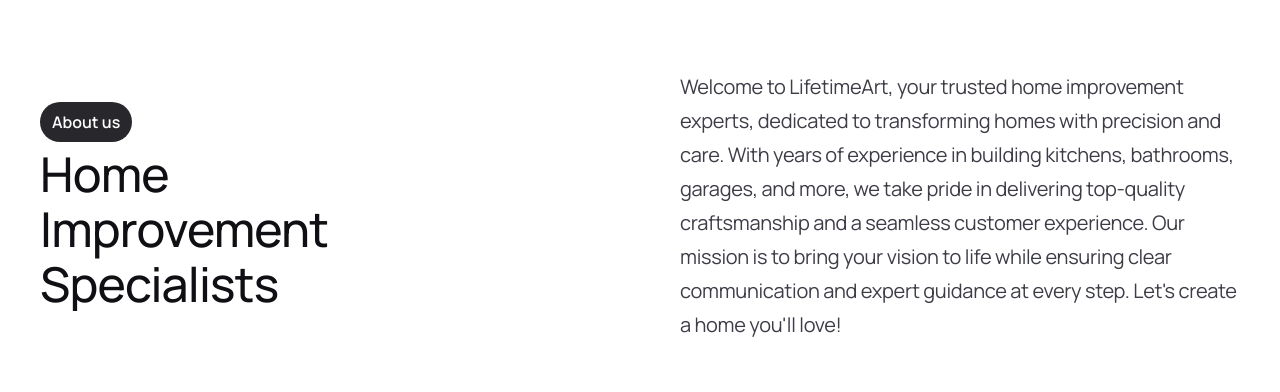
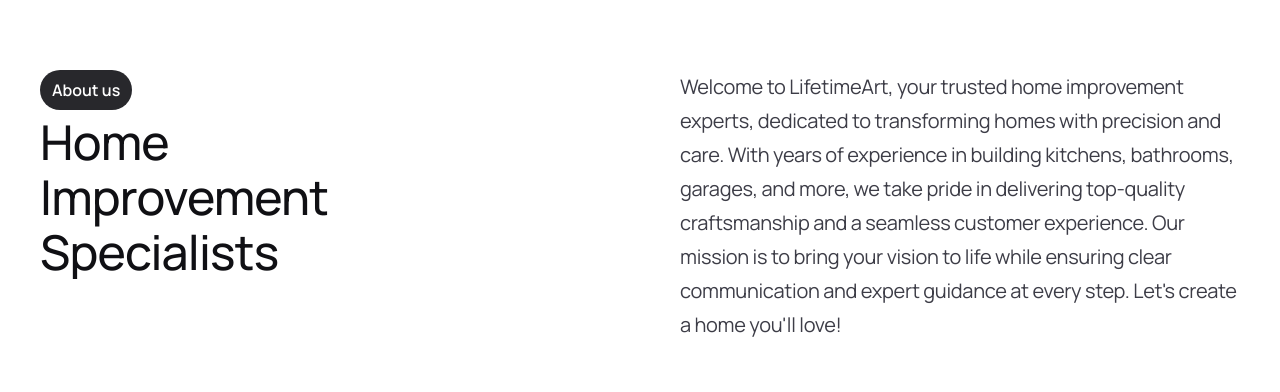
Before and after one commit to vetzk/lifetimeArt, a Next.js app: page / in a window 1280 px wide. Shown: the part 857-1249 px from the top of the page. Built offline with nearby package versions, Linux system fonts and the light colour scheme.

Commit message:
fix: layout

```diff
--- a/src/app/_components/about-us.tsx
+++ b/src/app/_components/about-us.tsx
@@ -95,7 +95,7 @@
             <div className=" py-[120px] max-w-[1440px] mx-auto xs:px-10 lg:px-0">
                 <div
                     ref={headerRef}
-                    className="flex xs:flex-col lg:flex-row items-center gap-20 lg:px-10 2xl:px-20"
+                    className="flex xs:flex-col lg:flex-row items-start gap-20 lg:px-10 2xl:px-20"
                 >
                     <div className="lg:w-1/2 xs:w-full flex flex-col justify-center gap-1">
                         <div
--- a/src/app/_components/hero.tsx
+++ b/src/app/_components/hero.tsx
@@ -29,7 +29,7 @@
             <div className="absolute 2xl:hidden inset-5">
                 <div className="w-full aspect-video px-5">
                     <Image
-                        src={"/assets/decor-hero.png"}
+                        src={"/assets/hero-mobile.png"}
                         alt="hero image"
                         fill
                         className="object-cover rounded-xl"
```
Also changed, not shown: 1 other file (tests, documents, lock files or other folders).
